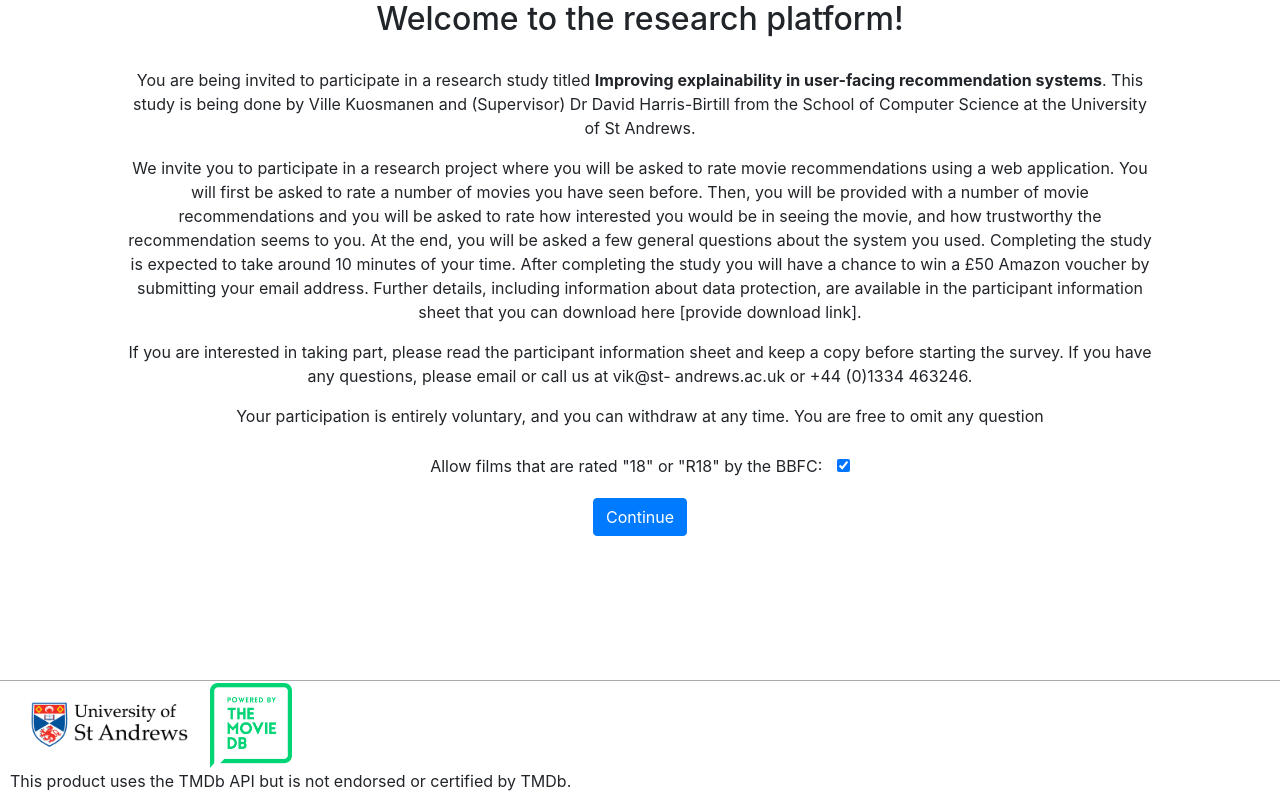
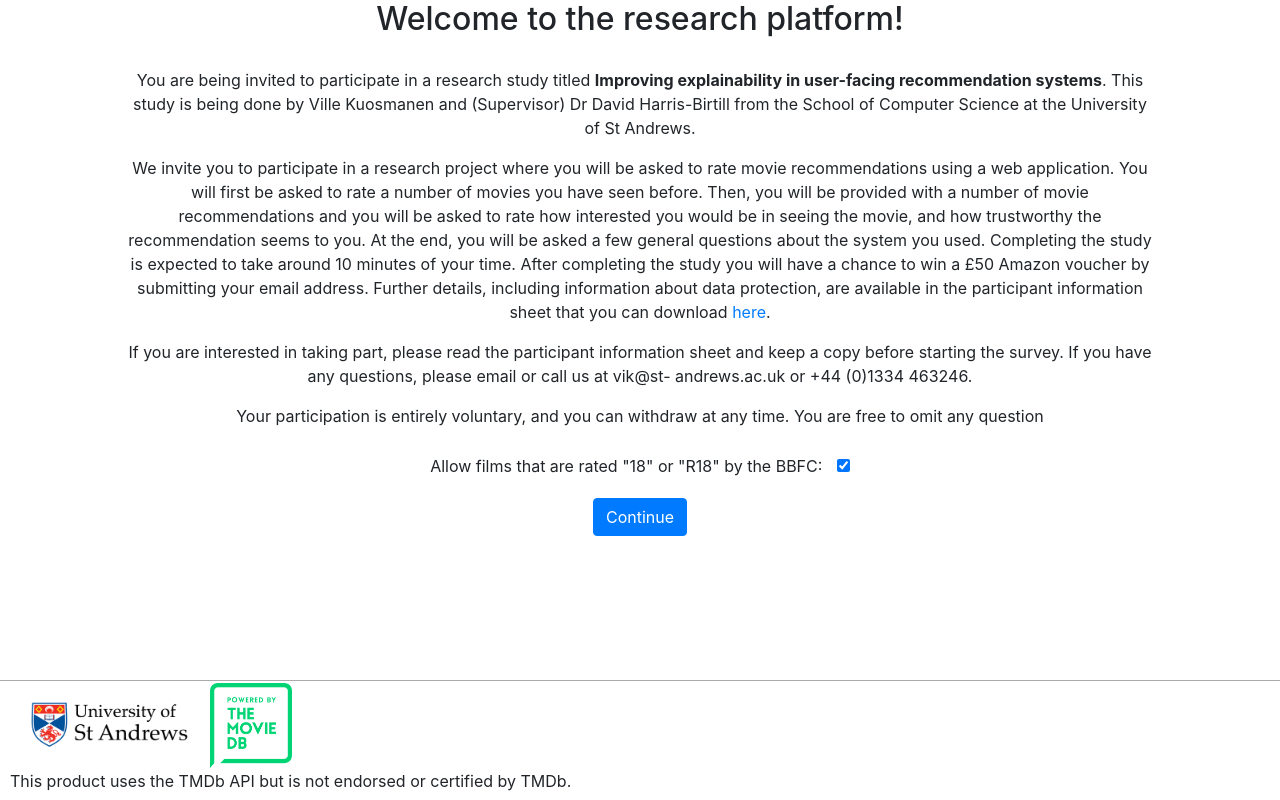
Before and after one commit to villekuosmanen/WebAppSHProject, a React (Create React App) app in the folder web-films/client/: page / in a window 1280 px wide. Built offline with nearby package versions, Linux system fonts and the light colour scheme.

Commit message:
Various enhancements

```diff
--- a/web-films/client/src/EndView.js
+++ b/web-films/client/src/EndView.js
@@ -56,10 +56,7 @@ class EndView extends Component {
             <div className="text-root">
                 <h1 className="main-header" >End of study.</h1>
                 <p>
-                    By clicking the ‘Submit’ button below, you are consenting to participate in this study, as it is
-                    described in the participant information sheet, which you can download here [provide download
-                    link]. If you did not yet download and keep a copy of this document for your records, we
-                    recommend you do that now.
+                    By clicking the ‘Submit’ button below, you are consenting to participate in this study, as it is described in the participant information sheet, which you can download <a href={process.env.PUBLIC_URL + "/participant-information-sheet.pdf"} download>here</a>. If you did not yet download and keep a copy of this document for your records, we recommend you do that now.
                 </p>
                 <p>
                     You can also participate in the £50 Amazon voucher raffle by filling in your email address. It will not be shared with anyone.
--- a/web-films/client/src/StartView.js
+++ b/web-films/client/src/StartView.js
@@ -26,7 +26,7 @@ class StartView extends Component {
                     system you used. Completing the study is expected to take around 10 minutes of your time. After
                     completing the study you will have a chance to win a £50 Amazon voucher by submitting your
                     email address. Further details, including information about data protection, are available in the
-                    participant information sheet that you can download here [provide download link].
+                    participant information sheet that you can download <a href={process.env.PUBLIC_URL + "/participant-information-sheet.pdf"} download>here</a>.
                 </p>
                 <p>
                     If you are interested in taking part, please read the participant information sheet and keep a copy
--- a/web-films/client/src/explanations/AssociationRuleExplanation.js
+++ b/web-films/client/src/explanations/AssociationRuleExplanation.js
@@ -6,7 +6,7 @@ export default class AssociationRuleExplanation extends Component {
         return (
 
             <div>
-                <div className="explanation-title">This film was recommended because you have rated the following films:</div>
+                <div className="explanation-title">This film was recommended because your previously rated films suggests you might like it:</div>
                 <div className="movie_card">
                     {this.props.explanation.rule.map((obj, index) => {
                         return <span>
--- a/web-films/client/src/explanations/RecommendationsView.js
+++ b/web-films/client/src/explanations/RecommendationsView.js
@@ -154,6 +154,12 @@ class RecommendationsView extends Component {
                     </Col>
                 </Row>
                 <Row>
+                    {this.state.forbidden
+                        ? null
+                        : <h1 className="main-header" >Please rate this recommendation based on the following statements:</h1>
+                    }
+                </Row>
+                <Row>
                     <Col>
                         {this.state.forbidden
                             ? null
```
Also changed, not shown: 1 other file (tests, documents, lock files or other folders).
